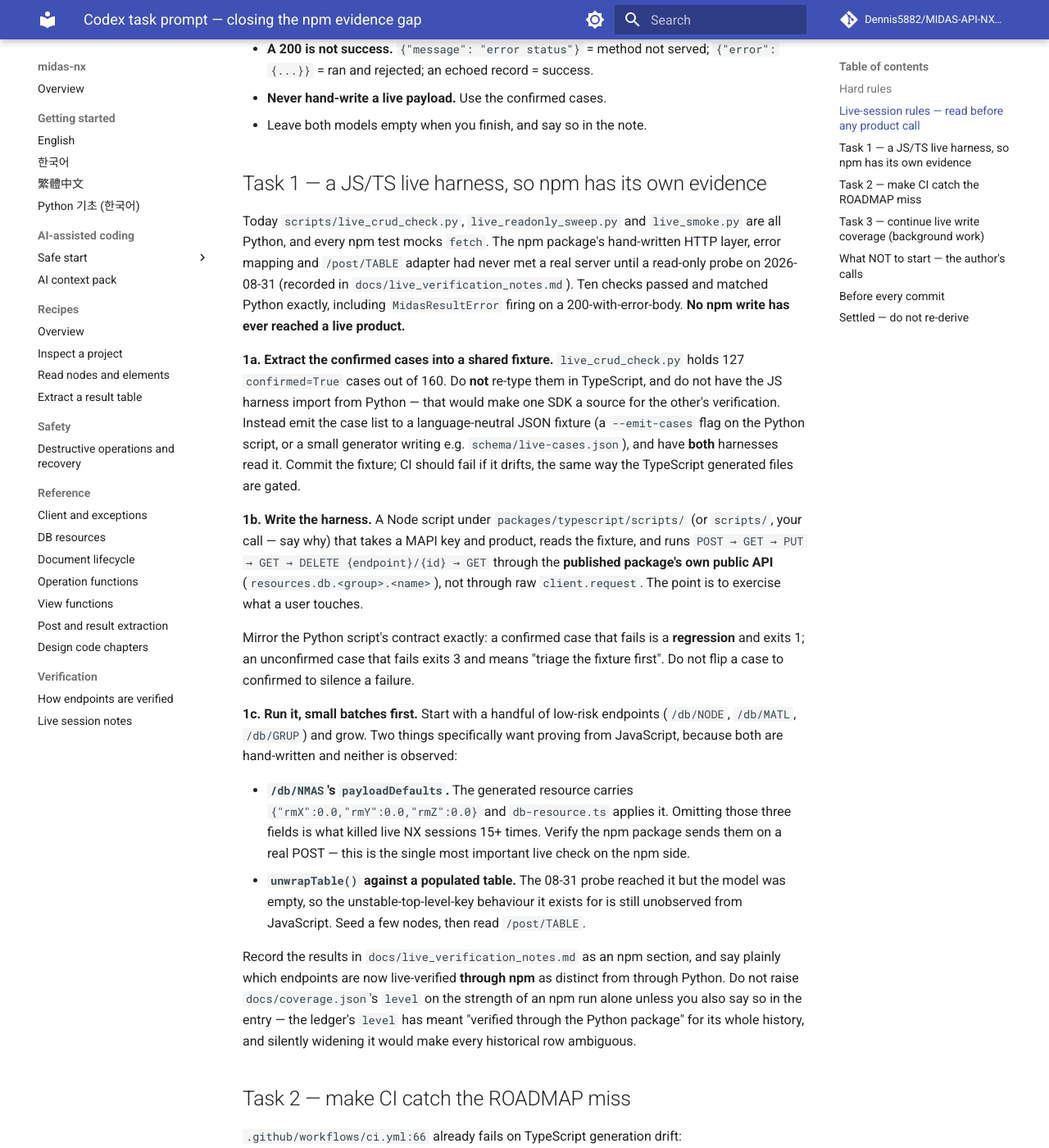
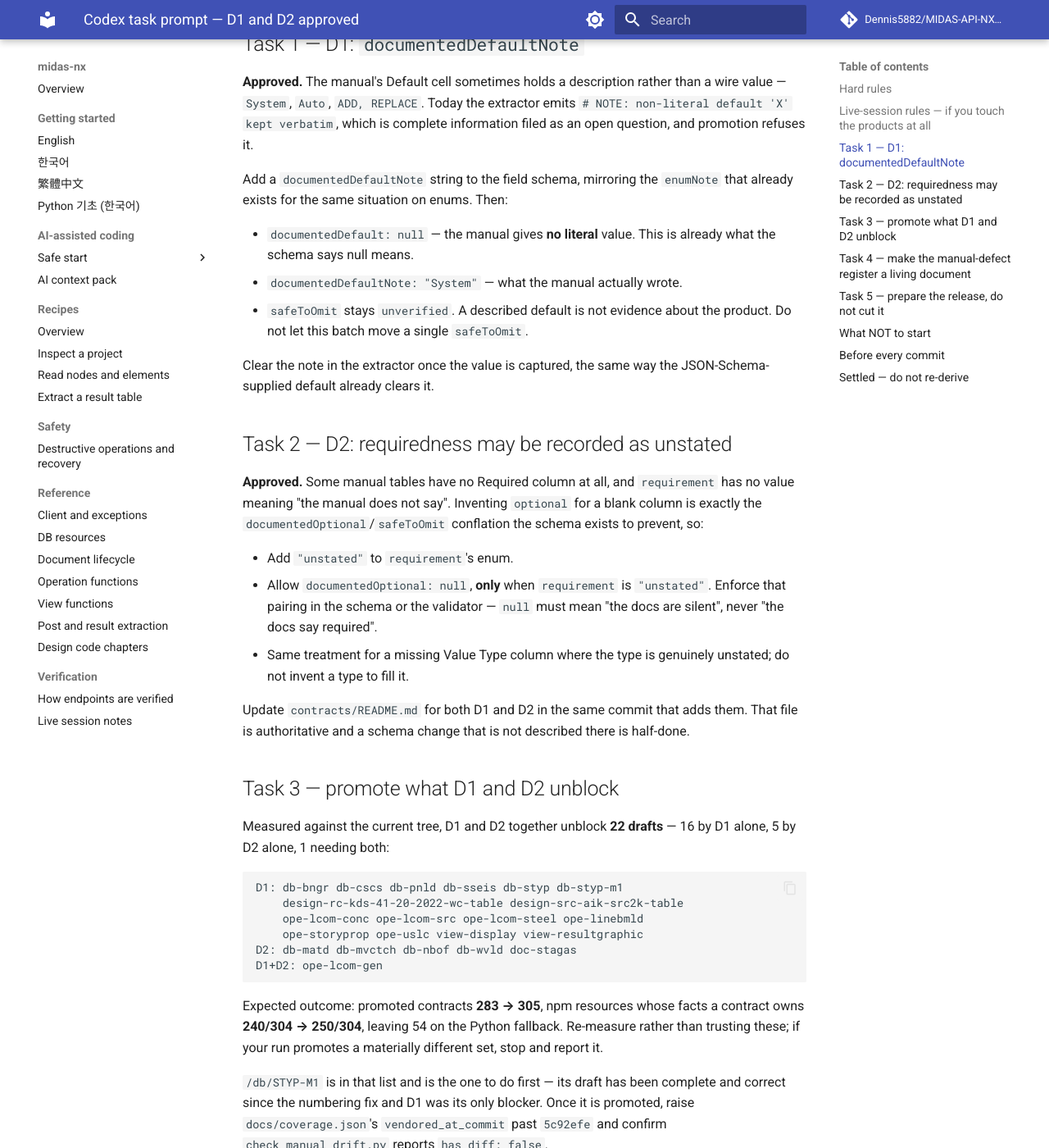
Before and after one commit to Dennis5882/MIDAS-API-NX-SDK, an MkDocs documentation site: the page built from docs/codex_handoff_prompt.md, in a window 1280 px wide and 1400 px high, scrolled down 1372 px. Shown: the whole window at 82% size. Built offline with MkDocs 1.6.1 and Material for MkDocs 9.7.7, drawn with Linux system fonts in a browser that asks for light colours; comment, search, counter and statistics services are not loaded; some of the changed text lies outside the part shown.

Commit message:
docs(contracts): record the author's D1/D2 approval as the next batch
The author approved D1 and D2 as proposed, scoped D3 and D4 out until after a
version bump, and chose to collect manual-defect findings rather than act on
them. The prompt states those as decisions rather than options, so an agent
cannot re-open them.

Carries the measurement that bounds the work: D1 and D2 together unblock 22
drafts - 16 by D1 alone, 5 by D2 alone, one needing both - taking promoted
contracts from 283 to 305 and npm resources whose facts a contract owns from
240/304 to 250/304. The draft slugs are listed so the run can be checked against
the prediction rather than trusted.

Task 2 carries the constraint that makes D2 safe: documentedOptional may be null
only when requirement is "unstated", enforced rather than conventional. Without
that pairing, "the docs are silent" and "the docs say required" collapse into
one value, which is the documentedOptional/safeToOmit conflation the schema
exists to prevent.

Task 4 turns the dated manual-report snapshot into a running register with
stable ids and an owner per finding - MIDASIT article versus manual-repo
transcription - and forbids any external communication about them.

Co-Authored-By: Claude Opus 5 <noreply@anthropic.com>

````diff
--- a/docs/codex_handoff_prompt.md
+++ b/docs/codex_handoff_prompt.md
@@ -1,15 +1,11 @@
-# Codex task prompt — closing the npm evidence gap
+# Codex task prompt — D1 and D2 approved
 
-Rewritten 2026-08-31 at `98eb98d`. The previous edition's four tasks are all
-done (`9b8111f`, `2405496`, `b690b16`, `9ea3b21`). Paste the section below.
+Rewritten 2026-08-31 at `fbb8d46`. The previous batch is done: the JS/TS live
+harness, the ROADMAP CI gate, and the first npm live write evidence all landed.
 
-**Why this batch looks different.** The two packages are at exact parity in
-code — 304 endpoint resources each, zero difference in either direction, both
-published at 2.7.1. The only real difference between them is **evidence**: 165
-endpoints are live-write-verified through the Python package and **zero**
-through npm. Until 2026-08-31 the npm package had never spoken to a MIDAS NX
-server at all. That gap, not the contract backlog, is what stands between the
-npm package and being recommended to other people, so it comes first.
+**The author has decided.** D1 and D2 are approved as proposed. D3 and D4 stay
+out of scope and will be discussed after a version bump. Manual-error findings
+are collected in one place rather than acted on. Paste the section below.
 
 ---
 
@@ -25,129 +21,141 @@ prompt and those disagree, they win.
    (`E:\AI Study\MIDAS-API`, `docs/manual/*.md`),
    `docs/live_verification_notes.md`, and live `/info/{endpoint}` introspection.
 2. **Do not guess.** `unverified` is a correct answer; an invented one is not.
-3. **`documentedOptional` (docs) and `safeToOmit` (product) are separate
-   booleans.** `/db/NMAS` is where believing the manual ends a live NX session.
+3. **`documentedOptional` (docs) and `safeToOmit` (product) are separate.**
+   This matters more than usual in this batch — see D2 below.
 4. **Manual and product disagree → record both separately**, the manual's claim
    under `manualDefects`, the product's under `contracts/verification/`.
 5. **A parity failure is an SDK defect, never a reason to edit a contract.**
 6. **Never hand-edit `contracts/drafts/` or `packages/typescript/src/generated/*`.**
    Drafts are git-ignored build output; if a draft is wrong, fix the extractor.
-7. **`ROADMAP.md` is generated from `docs/coverage.json`.** Rerun
-   `python scripts/gen_roadmap.py` in the same commit that touches coverage.
-   This was missed twice in two days; Task 2 makes CI catch it.
-8. **Do not release.** The author picks the version; both registries move
-   together.
+7. **`ROADMAP.md` is generated from `docs/coverage.json`** — rerun
+   `gen_roadmap.py` in the same commit. CI now enforces this.
+8. **Do not release.** Task 5 prepares a release; the author cuts it.
 
-## Live-session rules — read before any product call
+## Live-session rules — if you touch the products at all
 
-- **Ask the author before the first product call of a session** and confirm both
-  documents are empty. Verify with `GET /db/NODE` and `GET /db/ELEM` — an empty
-  model answers `{"message": ""}`.
-- **`/doc/NEW` discards unsaved work and has crashed Gen NX.** Never call it
-  without the author confirming the document does not matter.
-- **Delete every test record by its own id** (`DELETE {endpoint}/{id}`).
-  `DELETE {endpoint}` with an ID-keyed `Assign` body empties the whole table.
-- **A 200 is not success.** `{"message": "error status"}` = method not served;
-  `{"error": {...}}` = ran and rejected; an echoed record = success.
-- **Never hand-write a live payload.** Use the confirmed cases.
-- Leave both models empty when you finish, and say so in the note.
+This batch needs no live calls. If something makes one necessary:
 
-## Task 1 — a JS/TS live harness, so npm has its own evidence
+- **Ask the author first** and confirm both documents are empty
+  (`GET /db/NODE` and `GET /db/ELEM` answer `{"message": ""}`).
+- **`--save-dir` is required and never inferred.** `verify_connection()["user"]`
+  is the MAPI account's email, not the NX host's Windows profile; deriving a
+  path from it raises the blocking dialog. `C:/temp` exists on both machines
+  and the author created it.
+- **Model extensions, four in two pairs**: pre-NX Gen `.mgb` / Civil `.mcb`;
+  **NX Gen NX `.mgbx` / Civil NX `.mcbz`**. `/doc/STAGAS` is the exception that
+  wants legacy `.mcb`. This repo got Civil's wrong twice; do not re-derive it.
+- **Delete every test record by its own id.** Leave both models empty.
 
-Today `scripts/live_crud_check.py`, `live_readonly_sweep.py` and
-`live_smoke.py` are all Python, and every npm test mocks `fetch`. The npm
-package's hand-written HTTP layer, error mapping and `/post/TABLE` adapter had
-never met a real server until a read-only probe on 2026-08-31 (recorded in
-`docs/live_verification_notes.md`). Ten checks passed and matched Python
-exactly, including `MidasResultError` firing on a 200-with-error-body. **No npm
-write has ever reached a live product.**
+## Task 1 — D1: `documentedDefaultNote`
 
-**1a. Extract the confirmed cases into a shared fixture.** `live_crud_check.py`
-holds 127 `confirmed=True` cases out of 160. Do **not** re-type them in
-TypeScript, and do not have the JS harness import from Python — that would make
-one SDK a source for the other's verification. Instead emit the case list to a
-language-neutral JSON fixture (a `--emit-cases` flag on the Python script, or a
-small generator writing e.g. `schema/live-cases.json`), and have **both**
-harnesses read it. Commit the fixture; CI should fail if it drifts, the same way
-the TypeScript generated files are gated.
+**Approved.** The manual's Default cell sometimes holds a description rather
+than a wire value — `System`, `Auto`, `ADD, REPLACE`. Today the extractor emits
+`# NOTE: non-literal default 'X' kept verbatim`, which is complete information
+filed as an open question, and promotion refuses it.
 
-**1b. Write the harness.** A Node script under `packages/typescript/scripts/`
-(or `scripts/`, your call — say why) that takes a MAPI key and product, reads
-the fixture, and runs `POST → GET → PUT → GET → DELETE {endpoint}/{id} → GET`
-through the **published package's own public API** (`resources.db.<group>.<name>`),
-not through raw `client.request`. The point is to exercise what a user touches.
+Add a `documentedDefaultNote` string to the field schema, mirroring the
+`enumNote` that already exists for the same situation on enums. Then:
 
-Mirror the Python script's contract exactly: a confirmed case that fails is a
-**regression** and exits 1; an unconfirmed case that fails exits 3 and means
-"triage the fixture first". Do not flip a case to confirmed to silence a
-failure.
+- `documentedDefault: null` — the manual gives **no literal** value. This is
+  already what the schema says null means.
+- `documentedDefaultNote: "System"` — what the manual actually wrote.
+- `safeToOmit` stays `unverified`. A described default is not evidence about
+  the product. Do not let this batch move a single `safeToOmit`.
 
-**1c. Run it, small batches first.** Start with a handful of low-risk endpoints
-(`/db/NODE`, `/db/MATL`, `/db/GRUP`) and grow. Two things specifically want
-proving from JavaScript, because both are hand-written and neither is observed:
+Clear the note in the extractor once the value is captured, the same way the
+JSON-Schema-supplied default already clears it.
 
-- **`/db/NMAS`'s `payloadDefaults`.** The generated resource carries
-  `{"rmX":0.0,"rmY":0.0,"rmZ":0.0}` and `db-resource.ts` applies it. Omitting
-  those three fields is what killed live NX sessions 15+ times. Verify the npm
-  package sends them on a real POST — this is the single most important live
-  check on the npm side.
-- **`unwrapTable()` against a populated table.** The 08-31 probe reached it but
-  the model was empty, so the unstable-top-level-key behaviour it exists for is
-  still unobserved from JavaScript. Seed a few nodes, then read `/post/TABLE`.
+## Task 2 — D2: requiredness may be recorded as unstated
 
-Record the results in `docs/live_verification_notes.md` as an npm section, and
-say plainly which endpoints are now live-verified **through npm** as distinct
-from through Python. Do not raise `docs/coverage.json`'s `level` on the strength
-of an npm run alone unless you also say so in the entry — the ledger's `level`
-has meant "verified through the Python package" for its whole history, and
-silently widening it would make every historical row ambiguous.
+**Approved.** Some manual tables have no Required column at all, and
+`requirement` has no value meaning "the manual does not say". Inventing
+`optional` for a blank column is exactly the `documentedOptional`/`safeToOmit`
+conflation the schema exists to prevent, so:
 
-## Task 2 — make CI catch the ROADMAP miss
+- Add `"unstated"` to `requirement`'s enum.
+- Allow `documentedOptional: null`, **only** when `requirement` is `"unstated"`.
+  Enforce that pairing in the schema or the validator — `null` must mean "the
+  docs are silent", never "the docs say required".
+- Same treatment for a missing Value Type column where the type is genuinely
+  unstated; do not invent a type to fill it.
 
-`.github/workflows/ci.yml:66` already fails on TypeScript generation drift:
+Update `contracts/README.md` for both D1 and D2 in the same commit that adds
+them. That file is authoritative and a schema change that is not described
+there is half-done.
 
-```yaml
-- name: Fail if generated TypeScript files drifted
-  run: git diff --exit-code -- schema/typescript-resources.json schema/typescript-coverage.json packages/typescript/src/generated
+## Task 3 — promote what D1 and D2 unblock
+
+Measured against the current tree, D1 and D2 together unblock **22 drafts** —
+16 by D1 alone, 5 by D2 alone, 1 needing both:
+
+```text
+D1: db-bngr db-cscs db-pnld db-sseis db-styp db-styp-m1
+    design-rc-kds-41-20-2022-wc-table design-src-aik-src2k-table
+    ope-lcom-conc ope-lcom-src ope-lcom-steel ope-linebmld
+    ope-storyprop ope-uslc view-display view-resultgraphic
+D2: db-matd db-mvctch db-nbof db-wvld doc-stagas
+D1+D2: ope-lcom-gen
 ```
 
-`ROADMAP.md` is generated the same way and has no such gate, which is why two
-coverage commits in two days shipped stale counts. Add the symmetric step: run
-`python scripts/gen_roadmap.py`, then `git diff --exit-code -- ROADMAP.md`.
+Expected outcome: promoted contracts **283 → 305**, npm resources whose facts a
+contract owns **240/304 → 250/304**, leaving 54 on the Python fallback.
+Re-measure rather than trusting these; if your run promotes a materially
+different set, stop and report it.
 
-## Task 3 — continue live write coverage (background work)
+`/db/STYP-M1` is in that list and is the one to do first — its draft has been
+complete and correct since the numbering fix and D1 was its only blocker. Once
+it is promoted, raise `docs/coverage.json`'s `vendored_at_commit` past `5c92efe`
+and confirm `check_manual_drift.py` reports `has_diff: false`.
 
-234 of 399 endpoints are `read`-level only. A read shows the route exists and
-parses; every field-name, enum and default defect found so far was invisible to
-one. This is open-ended by design — do it in batches between the tasks above,
-not as a push to finish.
+**Review each promoted contract against its manual section before committing.**
+A bulk promotion nobody read is how a wrong contract reaches
+`contracts/endpoints/`. Commit in small, reviewable groups, not one commit of 22.
 
-Method: take the payload from a confirmed case or its contract, run the full
-round trip on an empty scratch model, record it, set `level` and rerun
-`gen_roadmap.py` in the same commit. A failure is a finding, not a blocked task
-— `"Wrong Field"` usually means a bad **value**, so vary the enum value before
-varying the fields, and record what you tried.
+## Task 4 — make the manual-defect register a living document
 
-Known-unresolved and worth a fresh attempt: `/db/SDIS`'s LRB branch,
-`/db/WVLD` on Civil (suspected module gate), `/db/NLLP`.
+The author's decision: **collect these, do not act on them.** Do not edit the
+manual repo, do not contact MIDASIT, do not file anything in Jira.
 
-## What NOT to start — the author's calls
+`docs/manual_repo_report_2026-08-31.md` is a dated snapshot of four findings.
+Convert it into a running register — rename it to something undated such as
+`docs/manual_defects_register.md`, give each entry a stable id, the date found,
+the evidence, and which side owns the correction (MIDASIT's official article
+versus the manual repo's own transcription). Fold in anything already recorded
+elsewhere that belongs, including the extension confusion:
 
-Four decisions block the contract-shape queue. Each has a written proposal in
-`docs/contract_migration_brief.md`. Bring questions, not implementations.
+- `/db/STYP-M1` `DELETE` — MIDASIT article `activeMethods`
+- `/db/POLC-M1` POST — manual-repo callout
+- `/db/MATL-M1` structure — MIDASIT article note
+- `/db/IEHC` `WAreaSize` type — manual-repo transcription
+- Civil NX's save extension — the manual's examples still show pre-NX
+  spellings; NX is `.mgbx` / `.mcbz`
 
-- **D1 — non-literal defaults** (`System`, `Auto`). Blocks `/db/STYP-M1`, whose
-  draft is otherwise complete, plus ~14 others. Proposal: a
-  `documentedDefaultNote`, mirroring the existing `enumNote`.
-- **D2 — requiredness unstated.** Blocks `db-mvctch` (76) and `db-wvld` (54).
-- **D3 — conditional variant schema.** 155 unmerged tables, 57 expressible.
-- **D4 — scalar `Argument`.** Nine `/doc/*` endpoints.
+From now on a new manual-versus-product finding is appended there in the same
+commit that records the live evidence.
 
-Also the author's, not yours: **sending `docs/manual_repo_report_2026-08-31.md`**
-anywhere. It is a hand-off document. Do not edit the manual repo from here and
-do not file anything in MIDASIT's Jira without an explicit go-ahead.
+## Task 5 — prepare the release, do not cut it
 
-Also out of scope: Stage 4 (Python generated from contracts), and any release.
+When Tasks 1–4 are done the author will cut a version. Prepare only:
+
+- Draft release notes at `docs/release_notes_vNEXT.md` and an `Unreleased`
+  section in `packages/typescript/CHANGELOG.md`. Leave the number out; the
+  author picks it, and both registries move together.
+- Lead with what actually changes for users. Note honestly that the Python and
+  npm **package surfaces** may be unchanged by this batch — it is contract and
+  schema work — and say which surface, if either, is the reason for the release.
+- Do not bump `src/midas_nx/__init__.py` or `package.json`.
+
+## What NOT to start
+
+- **D3 — conditional variant schema** (155 unmerged tables, 57 expressible) and
+  **D4 — scalar `Argument`** (nine `/doc/*` endpoints). The author will decide
+  these **after** the version bump. The measurement they will be decided on is
+  already in `docs/contract_migration_brief.md`; do not extend it, and do not
+  implement either.
+- **Stage 4** — Python generated from contracts.
+- **Any release.**
+- **Any external communication** about the manual defects.
 
 ## Before every commit
 
@@ -167,19 +175,20 @@ Commit messages: imperative subject, body explaining *why*. One task per commit.
 
 ## Settled — do not re-derive
 
-- **`/db/STYP-M1` numbering, enums, boolean condition** — fixed; only D1 blocks
-  promotion.
+- **`/db/STYP-M1`** — numbering, enums and boolean condition all fixed; D1 was
+  the last blocker.
 - **Shadow gate** — widened past `/db/*` to `/DESIGN/*`.
-- **Variant measurement** — reproducible: 253 supplementary tables, 155
-  unmerged, split 4 / 53 / 98 by selector evidence. This is what D3 decides on.
-- **Missing Default columns** — recorded under `extraction.missingColumns`; four
-  contracts promoted. The four refused were correctly refused.
-- **Live `/info` reconciliation** — `/db/MVCTch` `BRIDGE2`, `/db/MVLD` `ASL`,
-  `/db/MVLDch`, `/db/STCT`, `/db/IEHC`. Independently re-verified; all held.
-- **Live round trips** — `/db/MATL-M1` (3 `P_TYPE` branches), `/db/SDST` both
-  products, `/db/SDIS` SLD + NRB on Gen, `/db/MVCTch` both products.
-- **Manual defects** — four consolidated in
-  `docs/manual_repo_report_2026-08-31.md`, MIDASIT-article errors separated from
-  manual-repo transcription errors.
-- **npm read paths, live** — verified 2026-08-31 against both products and
-  matching Python exactly. Writes remain unverified; that is Task 1.
+- **Variant measurement** — 253 supplementary tables, 155 unmerged, split
+  4 / 53 / 98 by selector evidence. This is what D3 will be decided on.
+- **npm live evidence (2026-08-31)** — seven endpoints round-tripped on both
+  products through the public API, four populated result tables read, and
+  `/db/NMAS`'s `payloadDefaults` confirmed to be sent on a real POST. All four
+  tables arrived under the unstable key `empty` and `unwrapTable()` found them
+  by shape. Harness: `packages/typescript/scripts/live-crud.mjs` and
+  `live-analysis.mjs`, reading `schema/live-cases.json`.
+- **npm independence** — the published package has zero runtime dependencies.
+  What still reads Python is the *generator*, for the 64 resources with no
+  contract, plus the `className`/`pythonModule` compatibility anchors. Task 3
+  moves that to 54.
+- **Model extensions** — pre-NX `.mgb`/`.mcb`, NX `.mgbx`/`.mcbz`; `/doc/STAGAS`
+  wants legacy `.mcb`. Wrong twice already.
````
